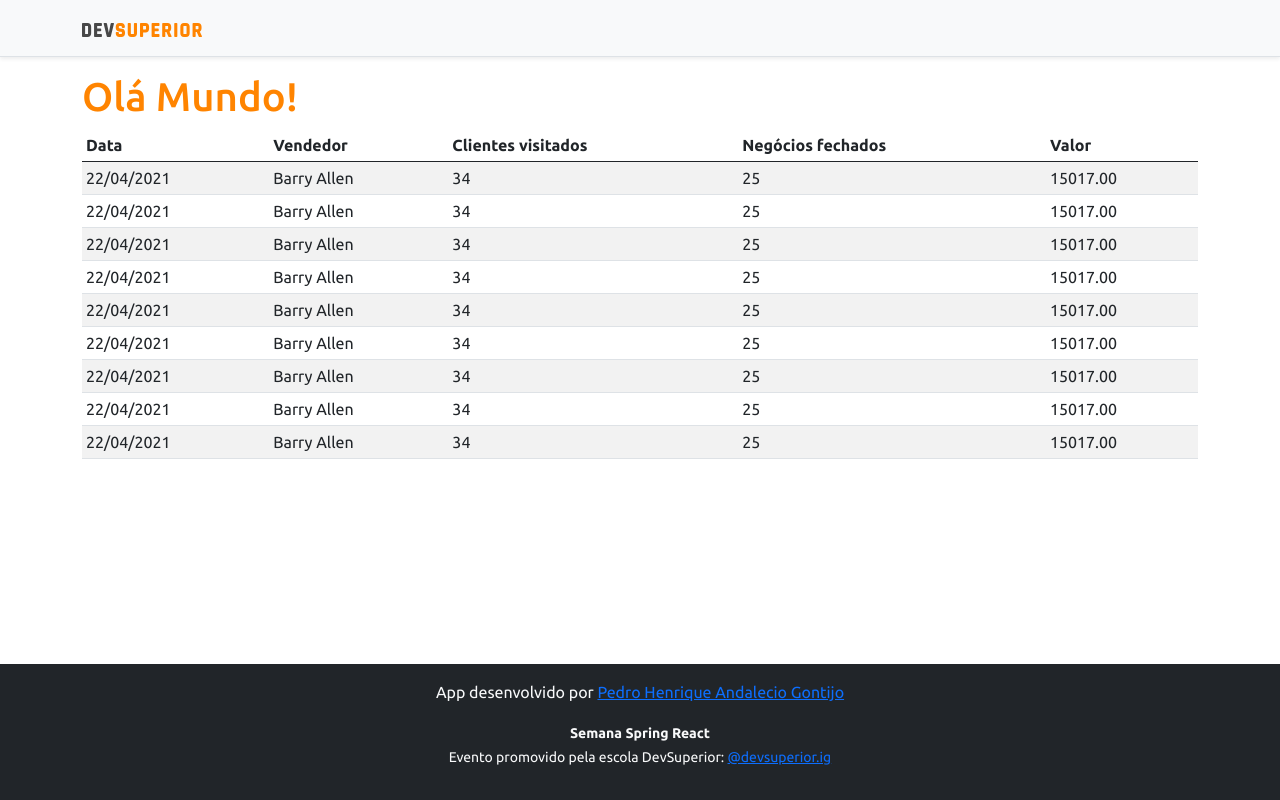
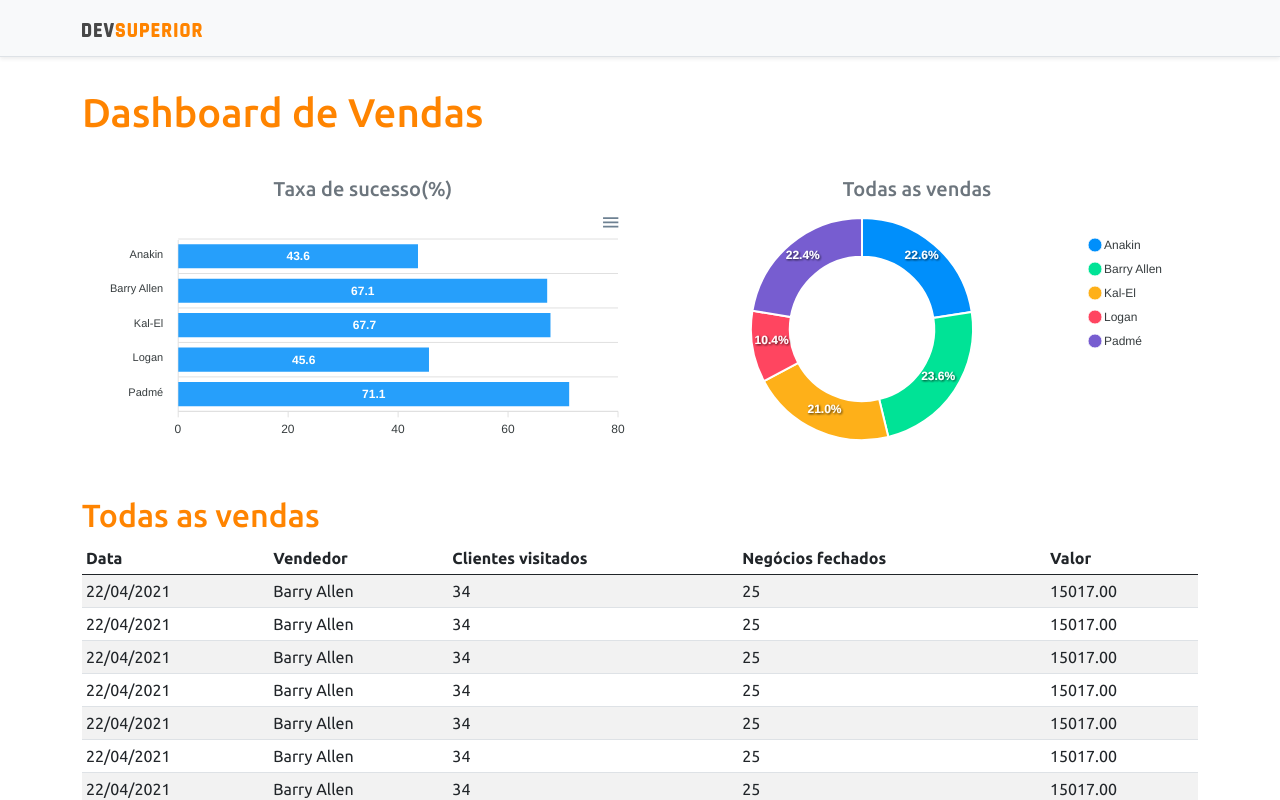
Before and after one commit to pedroandalecio/projeto-sds3, a React (Create React App) app in the folder frontend/: page / in a window 1280 px wide. Shown: the top 800 px of the page. Built offline with nearby package versions, Linux system fonts and the light colour scheme.

Commit message:
Static charts

```diff
--- a/frontend/package.json
+++ b/frontend/package.json
@@ -11,8 +11,10 @@
     "@types/node": "^12.0.0",
     "@types/react": "^17.0.0",
     "@types/react-dom": "^17.0.0",
+    "apexcharts": "^3.26.1",
     "bootstrap": "^5.0.0",
     "react": "^17.0.2",
+    "react-apexcharts": "^1.3.9",
     "react-dom": "^17.0.2",
     "react-scripts": "4.0.3",
     "typescript": "^4.1.2",
--- a/frontend/src/App.tsx
+++ b/frontend/src/App.tsx
@@ -1,16 +1,34 @@
+import BarChart from 'components/BarChart';
 import DataTable from 'components/DataTable';
+import DonutChart from 'components/DonutChart';
 import Footer from 'components/Footer';
 import NavBar from './components/NavBar';
 
 function App() {
   return (
     <>
-      <NavBar/>
+
+      <NavBar />
       <div className="container">
-        <h1 className="text-primary">Olá Mundo!</h1>
-        <DataTable/>
+        <h1 className="text-primary py-3">Dashboard de Vendas</h1>
+
+        <div className="row px-3 py-3">
+         <div className="col-sm-6">
+            <h5 className="text-center text-secondary">Taxa de sucesso(%)</h5>
+            <BarChart />
+          </div>
+
+          <div className="col-sm-6">
+            <h5 className="text-center text-secondary">Todas as vendas</h5>
+            <DonutChart />
+          </div>
+        </div>
+        <div className="py-3">
+          <h2 className="text-primary">Todas as vendas</h2>
+          <DataTable />
+        </div>
       </div>
-      <Footer/>
+      <Footer />
     </>
   );
 }
--- /dev/null
+++ b/frontend/src/components/BarChart/index.tsx
@@ -0,0 +1,36 @@
+import Chart from 'react-apexcharts';
+
+const BarChart = () => {
+
+    const options = {
+        plotOptions: {
+            bar: {
+                horizontal: true,
+            }
+        },
+    };
+
+    const mockData = {
+        labels: {
+            categories: ['Anakin', 'Barry Allen', 'Kal-El', 'Logan', 'Padmé']
+        },
+        series: [
+            {
+                name: "% Sucesso",
+                data: [43.6, 67.1, 67.7, 45.6, 71.1]
+            }
+        ]
+    };
+
+    return (
+        <Chart
+            options={{ ...options, xaxis: mockData.labels }}
+            series={mockData.series}
+            type="bar"
+            height="240"
+
+        />
+    );
+}
+
+export default BarChart;
--- a/frontend/src/components/DataTable/index.tsx
+++ b/frontend/src/components/DataTable/index.tsx
@@ -62,20 +62,6 @@
                         <td>25</td>
                         <td>15017.00</td>
                     </tr>
-                    <tr>
-                        <td>22/04/2021</td>
-                        <td>Barry Allen</td>
-                        <td>34</td>
-                        <td>25</td>
-                        <td>15017.00</td>
-                    </tr>
-                    <tr>
-                        <td>22/04/2021</td>
-                        <td>Barry Allen</td>
-                        <td>34</td>
-                        <td>25</td>
-                        <td>15017.00</td>
-                    </tr>
                 </tbody>
             </table>
         </div>
--- /dev/null
+++ b/frontend/src/components/DonutChart/index.tsx
@@ -0,0 +1,26 @@
+import Chart from "react-apexcharts";
+
+const DonutChart = () => {
+
+  const mockData = {
+      series: [477138, 499928, 444867, 220426, 473088],
+      labels: ['Anakin', 'Barry Allen', 'Kal-El', 'Logan', 'Padmé']
+  }
+
+  const options = {
+      legend: {
+          show: true
+      }
+  }
+
+  return (
+    <Chart
+      options={{...options, labels:mockData.labels}}
+      series={mockData.series}
+      type="donut"
+      height="240"
+    />
+  )
+}
+
+export default DonutChart;
```
Also changed, not shown: 1 other file (tests, documents, lock files or other folders).
